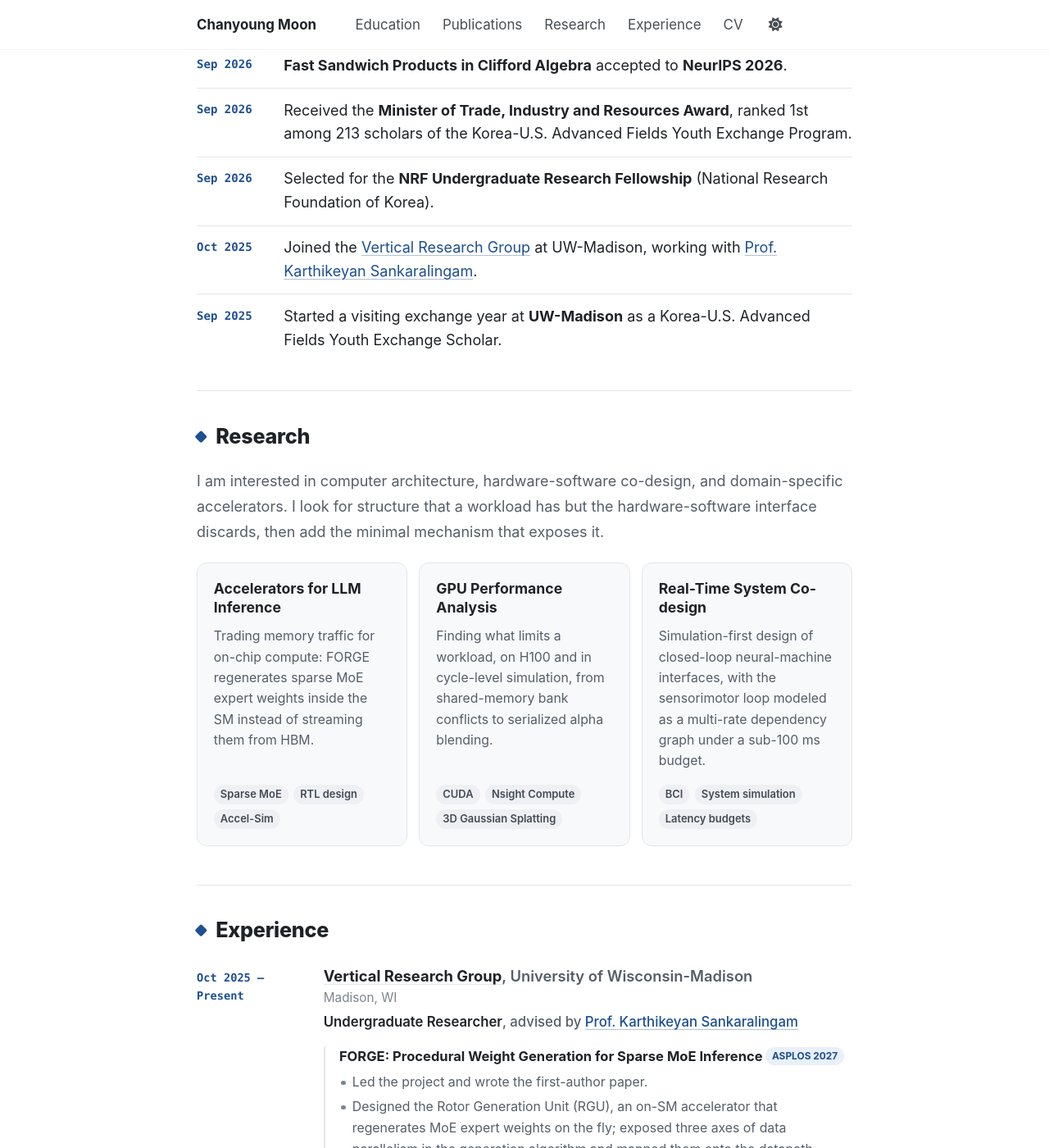
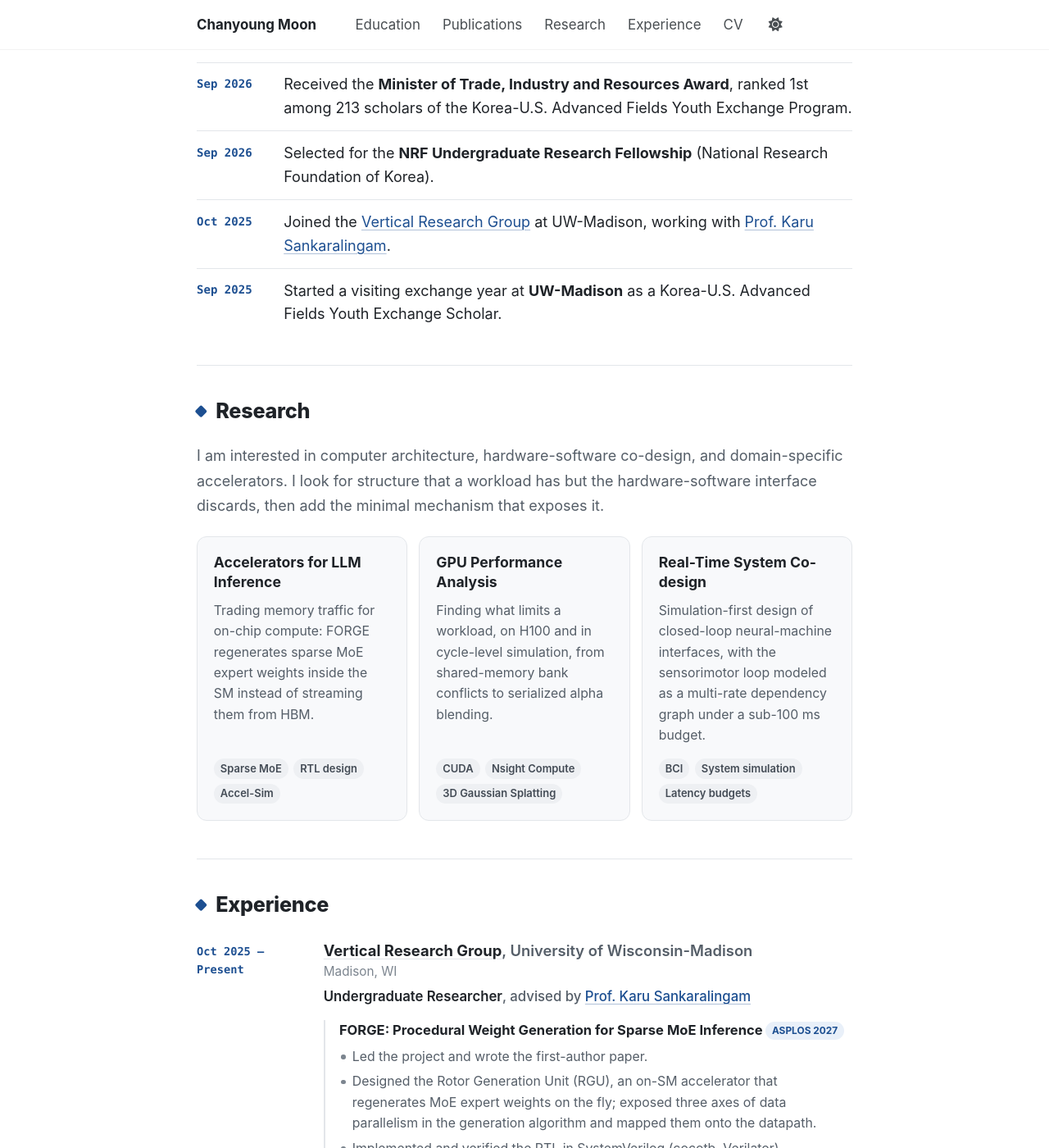
Before and after one commit to moon-chanyoung/moon-chanyoung.github.io, a Jekyll site: the page built from _pages/about.md, in a window 1280 px wide and 1400 px high, scrolled down 1912 px. Shown: the whole window at 82% size. Built offline with Jekyll 4.4.1, drawn with Linux system fonts in a browser that asks for light colours; a style sheet for code colours, icons or effects is not loaded; some of the changed text lies outside the part shown.

Commit message:
Refer to Prof. Karu Sankaralingam by his common name outside author lists

```diff
--- a/_data/experience.yml
+++ b/_data/experience.yml
@@ -5,7 +5,7 @@
   institution: "University of Wisconsin-Madison"
   location: "Madison, WI"
   role: "Undergraduate Researcher"
-  advisor: "Prof. Karthikeyan Sankaralingam"
+  advisor: "Prof. Karu Sankaralingam"
   advisor_url: "https://pages.cs.wisc.edu/~karu/"
   projects:
     - title: "FORGE: Procedural Weight Generation for Sparse MoE Inference"
--- a/_data/news.yml
+++ b/_data/news.yml
@@ -8,6 +8,6 @@
 - date: "Sep 2026"
   text: "Selected for the **NRF Undergraduate Research Fellowship** (National Research Foundation of Korea)."
 - date: "Oct 2025"
-  text: "Joined the [Vertical Research Group](https://research.cs.wisc.edu/vertical/) at UW-Madison, working with [Prof. Karthikeyan Sankaralingam](https://pages.cs.wisc.edu/~karu/)."
+  text: "Joined the [Vertical Research Group](https://research.cs.wisc.edu/vertical/) at UW-Madison, working with [Prof. Karu Sankaralingam](https://pages.cs.wisc.edu/~karu/)."
 - date: "Sep 2025"
   text: "Started a visiting exchange year at **UW-Madison** as a Korea-U.S. Advanced Fields Youth Exchange Scholar."
--- a/_pages/about.md
+++ b/_pages/about.md
@@ -30,4 +30,4 @@ contact:
   emails: ["cmoon27@wisc.edu", "rchan02@korea.ac.kr"]
 ---
 
-I am an undergraduate in Electrical Engineering at [Korea University](https://ee.korea.ac.kr/). I spent 2025–26 as a visiting student at the [University of Wisconsin-Madison](https://www.wisc.edu/) and continue to work with [Prof. Karthikeyan Sankaralingam](https://pages.cs.wisc.edu/~karu/) in the [Vertical Research Group](https://research.cs.wisc.edu/vertical/). My first-author paper, FORGE (ASPLOS 2027), regenerates sparse MoE expert weights on chip instead of streaming them from HBM.
+I am an undergraduate in Electrical Engineering at [Korea University](https://ee.korea.ac.kr/). I spent 2025–26 as a visiting student at the [University of Wisconsin-Madison](https://www.wisc.edu/) and continue to work with [Prof. Karu Sankaralingam](https://pages.cs.wisc.edu/~karu/) in the [Vertical Research Group](https://research.cs.wisc.edu/vertical/). My first-author paper, FORGE (ASPLOS 2027), regenerates sparse MoE expert weights on chip instead of streaming them from HBM.
```
